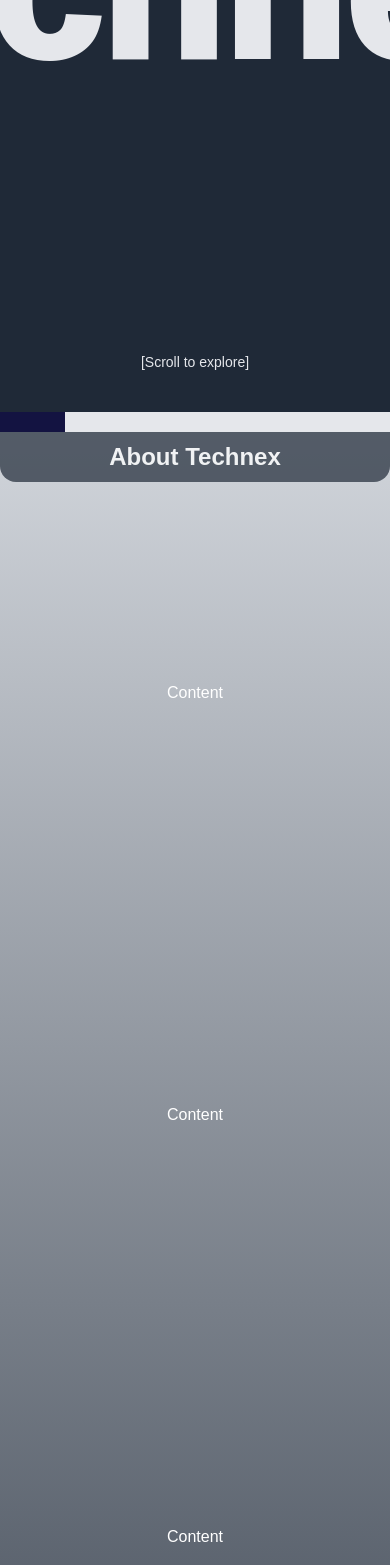
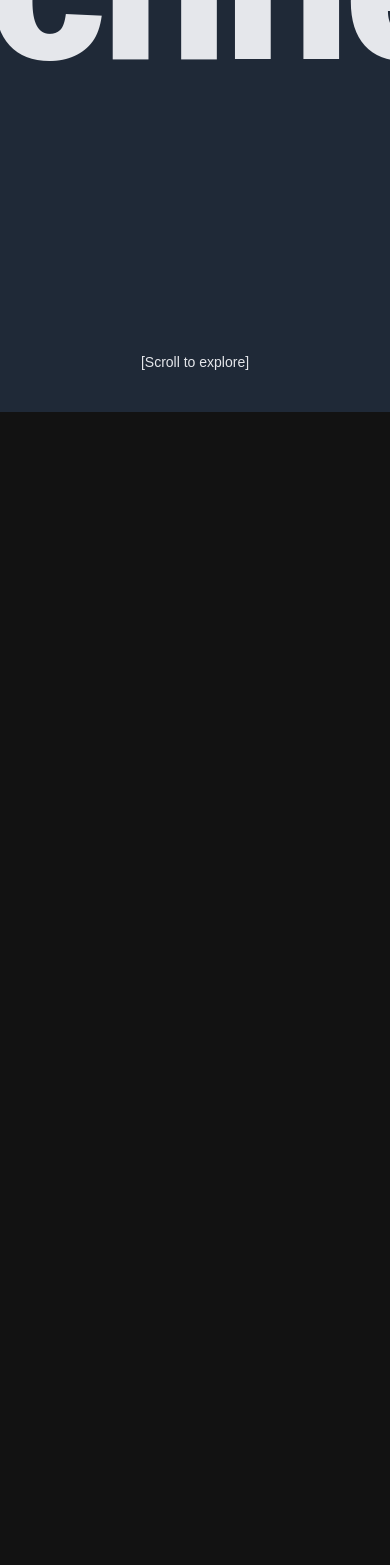
Before and after one commit to the-dg04/technex-test, a Next.js app: page /home in a window 390 px wide. Shown: the part 432-1997 px from the top of the page. After the commit the page ends 844 px from the top, so only its background shows below. Built offline with nearby package versions, Linux system fonts and the light colour scheme.

Commit message:
changed aboutTechnex

```diff
--- a/app/home/aboutTechnex.jsx
+++ b/app/home/aboutTechnex.jsx
@@ -1,49 +1,87 @@
 "use client";
-import { useScroll, motion, useSpring } from "framer-motion";
-import { useRef } from "react";
+import {
+  useMotionValueEvent,
+  useScroll,
+  motion,
+  useTransform,
+  useInView,
+} from "framer-motion";
+import { useEffect, useRef } from "react";
 
-export default function Content() {
+export default function AboutTechnex() {
   const containerRef = useRef(null);
+  const isInView = useInView(containerRef, { amount: 1 });
   const { scrollYProgress } = useScroll({
-    target: containerRef,
-    offset: ["start start", "end end"],
+    container: containerRef,
   });
-
-  const springScroll = useSpring(scrollYProgress, {
-    stiffness: 50,
-    damping: 10,
-  });
-
+  useEffect(() => {
+    if (isInView) {
+      containerRef.current.style.pointerEvents = "auto";
+    } else {
+      // containerRef.current.style.pointerEvents = "none";
+    }
+    console.log(isInView);
+  }, [isInView]);
+  const leftProgress = useTransform(() => scrollYProgress.get() * 50 + "vw");
   return (
-    <>
     <div
-        className="w-full h-fit relative overflow-x-clip bg-gray-200"
+      className="h-[100vh] w-full overflow-y-scroll no-scrollbar snap-y snap-mandatory relative pointer-events-none hidden md:block snap-start"
       ref={containerRef}
     >
       <motion.div
-          className="sticky top-0 h-[20px] w-screen bg-[#131341] origin-left z-[1]"
-          style={{ scaleX: springScroll }}
-        ></motion.div>
-        <div className="w-full flex max-[500px]:flex-col bg-gradient-to-b from-gray-300 to-gray-800 relative">
-          <div className="sticky top-0 max-[500px]:h-[50px] max-[500px]:w-full h-[100vh] w-[40vw] flex justify-center items-center bg-transparent max-[500px]:bg-gray-800 max-[500px]:opacity-70 max-[500px]:rounded-b-2xl">
-            <div className="text-white text-2xl font-bold">About Technex</div>
+        className="w-[50vw] h-[300vh] absolute top-0 bg-gray-600 flex flex-col"
+        style={{ left: leftProgress }}
+      >
+        <div className="h-1/3 bg-gradient-to-b from-gray-400 to-gray-500 flex justify-center items-center">
+          <div className="p-4 text-5xl font-bold rounded-lg gborder gborder-white text-gray-200">
+            About Technex.
           </div>
-          <div className="w-full">
-            <div className="h-[100vh] max-[500px]:h-[50vh] w-full gborder gborder-white flex justify-center items-center big-red-500">
-              <span className="gborder gborder-gray-400 p-4">Content</span>
         </div>
-            <div className="h-[100vh] max-[500px]:h-[50vh] w-full gborder gborder-white flex justify-center items-center big-yellow-500">
-              <span className="gborder gborder-gray-400 p-4">Content</span>
+        <div className="h-1/3 bg-gradient-to-b from-gray-500 to-gray-600 flex justify-center items-center">
+          <div className="p-4 text-5xl font-bold rounded-lg gborder gborder-white text-gray-200">
+            Fuck You. <br />
+            Fuck You. <br />
+            Fuck You. <br />
+            Fuck You. <br />
+            Fuck You.
           </div>
-            <div className="h-[100vh] max-[500px]:h-[50vh] w-full gborder gborder-white flex justify-center items-center big-red-500">
-              <span className="gborder gborder-gray-400 p-4">Content</span>
         </div>
-            <div className="h-[100vh] max-[500px]:h-[50vh] w-full gborder gborder-white flex justify-center items-center big-yellow-500">
-              <span className="gborder gborder-gray-400 p-4">Content</span>
+        <div className="h-1/3 bg-gradient-to-b from-gray-600 to-gray-700 flex justify-center items-center">
+          <div className="p-4 text-5xl font-bold rounded-lg gborder gborder-white text-gray-200">
+            No seriously, FUCK YOU.
+          </div>
+        </div>
+      </motion.div>
+      <div className="h-[100vh] snap-start bg-gradient-to-b from-gray-100 to-gray-200 flex">
+        <div className="w-1/2 h-full"></div>
+        <div className="w-1/2 h-full flex justify-center items-center">
+          <div className="p-4 text-2xl font-bold rounded-lg gborder gborder-black text-gray-800">
+            Content
           </div>
         </div>
       </div>
+      <div className="h-[100vh] snap-start bg-gradient-to-b from-gray-200 to-gray-300 flex">
+        <div className="w-1/2 h-full flex justify-center items-center">
+          {/* <div className="p-4 text-2xl font-bold rounded-lg gborder gborder-black text-gray-800">
+              Content
+            </div> */}
         </div>
-    </>
+        <div className="w-1/2 h-full"></div>
+      </div>
+      <div className="h-[100vh] snap-start bg-gradient-to-b from-gray-300 to-gray-400 flex">
+        <div className="w-1/2 h-full flex justify-center items-center">
+          <div className="p-4 text-2xl font-bold rounded-lg gborder gborder-black text-gray-800">
+            Content
+          </div>
+        </div>
+        <div className="w-1/2 h-full"></div>
+      </div>
+    </div>
   );
 }
+
+{
+  /* <div className="h-[100vh] w-full flex justify-center text-gray-800 text-2xl font-bold items-center md:hidden bg-gray-200">
+        [Stats]
+      </div> */
+}
--- /dev/null
+++ b/app/home/aboutTechnex_old.jsx
@@ -0,0 +1,47 @@
+"use client";
+import { useScroll, motion, useSpring } from "framer-motion";
+import { useRef } from "react";
+
+export default function AboutTechnex_old() {
+  const containerRef = useRef(null);
+  const { scrollYProgress } = useScroll({
+    container: containerRef,
+    // offset: ["start start", "end end"],
+  });
+
+  const springScroll = useSpring(scrollYProgress, {
+    stiffness: 50,
+    damping: 10,
+  });
+
+  return (
+      <div
+        className="w-full h-[100vh] overflow-y-scroll no-scrollbar relative overflow-x-clip bg-gray-800 snap-start"
+        ref={containerRef}
+      >
+        <motion.div
+          className="sticky top-0 h-[20px] w-screen bg-[#131341] origin-left z-[2] translate-y-[20px]"
+          style={{ scaleX: springScroll }}
+        ></motion.div>
+        <div className="w-full flex max-[500px]:flex-col bg-gradient-to-b from-gray-300 to-gray-800 relative">
+          <div className="sticky top-0 max-[500px]:h-[50px] max-[500px]:w-full h-[100vh] w-[40vw] flex justify-center items-center bg-transparent max-[500px]:bg-gray-800 max-[500px]:opacity-70 max-[500px]:rounded-b-2xl">
+            <div className="text-white text-2xl font-bold">About Technex</div>
+          </div>
+          <div className="w-full">
+            <div className="h-[100vh] max-[500px]:h-[50vh] w-full gborder gborder-white flex justify-center items-center big-red-500">
+              <span className="gborder gborder-gray-400 p-4">Content</span>
+            </div>
+            <div className="h-[100vh] max-[500px]:h-[50vh] w-full gborder gborder-white flex justify-center items-center big-yellow-500">
+              <span className="gborder gborder-gray-400 p-4">Content</span>
+            </div>
+            <div className="h-[100vh] max-[500px]:h-[50vh] w-full gborder gborder-white flex justify-center items-center big-red-500">
+              <span className="gborder gborder-gray-400 p-4">Content</span>
+            </div>
+            <div className="h-[100vh] max-[500px]:h-[50vh] w-full gborder gborder-white flex justify-center items-center big-yellow-500">
+              <span className="gborder gborder-gray-400 p-4">Content</span>
+            </div>
+          </div>
+        </div>
+      </div>
+  );
+}
--- a/app/home/beyond.jsx
+++ b/app/home/beyond.jsx
@@ -11,8 +11,8 @@ export default function Beyond() {
   const containerRef = useRef(null);
   const beyondRef = useRef(null);
   const { scrollYProgress } = useScroll({
-    target: containerRef,
-    offset: ["start start", "end end"],
+    container: containerRef,
+    // offset: ["start start", "end end"],
   });
   const scaleProgress=useTransform(scrollYProgress,[0,1],[1,1.5])
   const opacityProgress=useTransform(scrollYProgress,[0,0.8],[1,0])
@@ -20,7 +20,7 @@ export default function Beyond() {
 
   return (
     <>
-      <div className="h-[400vh] w-full overflow-x-clip relative" ref={containerRef}>
+      <div className="h-[100vh] overflow-y-scroll no-scrollbar w-full overflow-x-clip relative snap-start" ref={containerRef}>
         <motion.div
           className="sticky top-0 h-[100vh] w-full bg-gray-800 bg-[url('/bg1.jpg')] bg-cover flex items-center justify-center text-[200px] font-[1000] z-[1]"
           style={{ scale: scaleProgress,opacity:opacityProgress }}
@@ -29,6 +29,7 @@ export default function Beyond() {
           <motion.div className="sticky top-0 w-full h-[100vh] bg-gray-800 flex items-center justify-center" style={{opacity:opacityProgress2}}>
             <div className="h-[250px] w-[450px] bg-[url('/monkey.jpg')] bg-cover flex items-center justify-center text-4xl font-extrabold rounded-lg">You are Nigga.</div>
           </motion.div>
+          <div className="h-[300vh] z-[-1]"></div>
       </div>
     </>
   );
--- a/app/home/page.jsx
+++ b/app/home/page.jsx
@@ -1,17 +1,17 @@
 "use client";
 import Hero from "./hero";
-import Content from "./aboutTechnex";
-import Stats from "./stats";
+import AboutTechnex_old from "./aboutTechnex_old";
+import AboutTechnex from "./aboutTechnex";
 import Beyond from "./beyond";
 
 export default function Page() {
   return (
     <>
-      <div className="w-screen overflow-x-clip no-scrollbar snap-y snap-mandatory">
+      <div className="w-screen h-screen overflow-y-scroll no-scrollbar snap-y snap-mandatory overflow-x-clip no-scrollbar">
         <Hero />
-        <Content />
+        <AboutTechnex />
         <Beyond />
-        <Stats />
+        <AboutTechnex_old />
       </div>
     </>
   );
--- a/app/home/stats.jsx
+++ /dev/null
@@ -1,68 +0,0 @@
-"use client";
-import {
-  useMotionValueEvent,
-  useScroll,
-  motion,
-  useTransform,
-  useInView,
-} from "framer-motion";
-import { useEffect, useRef } from "react";
-
-export default function Stats() {
-  const containerRef = useRef(null);
-  const isInView = useInView(containerRef, { amount: "all" });
-  const { scrollYProgress } = useScroll({
-    container: containerRef,
-  });
-  useEffect(() => {
-    if (isInView) {
-      containerRef.current.style.pointerEvents = "auto";
-    } else {
-      containerRef.current.style.pointerEvents = "none";
-    }
-  }, [isInView]);
-  const leftProgress = useTransform(() => scrollYProgress.get() * 50 + "vw");
-  return (
-    <>
-      <div
-        className="h-[100vh] w-full overflow-y-scroll no-scrollbar snap-y snap-mandatory relative pointer-events-none hidden md:block"
-        ref={containerRef}
-      >
-        <motion.div
-          className="w-[50vw] h-[200vh] absolute top-0 bg-gray-600 flex flex-col"
-          style={{ left: leftProgress }}
-        >
-          <div className="h-1/2 bg-gradient-to-b from-gray-400 to-gray-500 flex justify-center items-center">
-            <div className="p-4 text-5xl font-bold rounded-lg gborder gborder-white text-gray-200">
-              Registrations.
-            </div>
-          </div>
-          <div className="h-1/2 bg-gradient-to-b from-gray-500 to-gray-600 flex justify-center items-center">
-            <div className="p-4 text-5xl font-bold rounded-lg gborder gborder-white text-gray-200">
-              Fuck You.
-            </div>
-          </div>
-        </motion.div>
-        <div className="h-[100vh] snap-start bg-gradient-to-b from-gray-100 to-gray-200 flex">
-          <div className="w-1/2 h-full"></div>
-          <div className="w-1/2 h-full flex justify-center items-center">
-            <div className="p-4 text-2xl font-bold rounded-lg gborder gborder-black text-gray-800">
-              Content
-            </div>
-          </div>
-        </div>
-        <div className="h-[100vh] snap-start bg-gradient-to-b from-gray-200 to-gray-300 flex">
-          <div className="w-1/2 h-full flex justify-center items-center">
-            <div className="p-4 text-2xl font-bold rounded-lg gborder gborder-black text-gray-800">
-              Content
-            </div>
-          </div>
-          <div className="w-1/2 h-full"></div>
-        </div>
-      </div>
-      <div className="h-[100vh] w-full flex justify-center text-gray-800 text-2xl font-bold items-center md:hidden bg-gray-200">
-        [Stats]
-      </div>
-    </>
-  );
-}
```
Also changed, not shown: app/home/hero.jsx (+19 -11 lines). Lines whose indentation alone changed are shown as unchanged.
